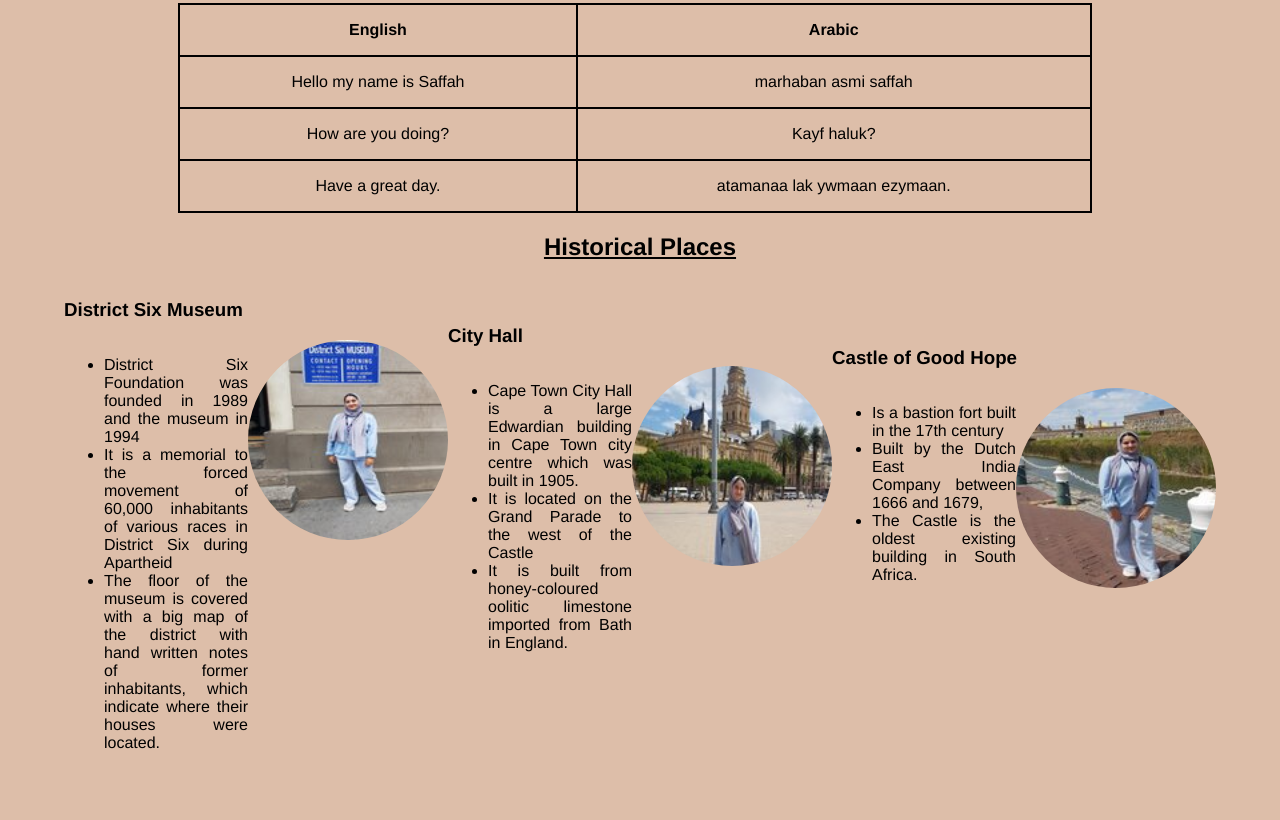
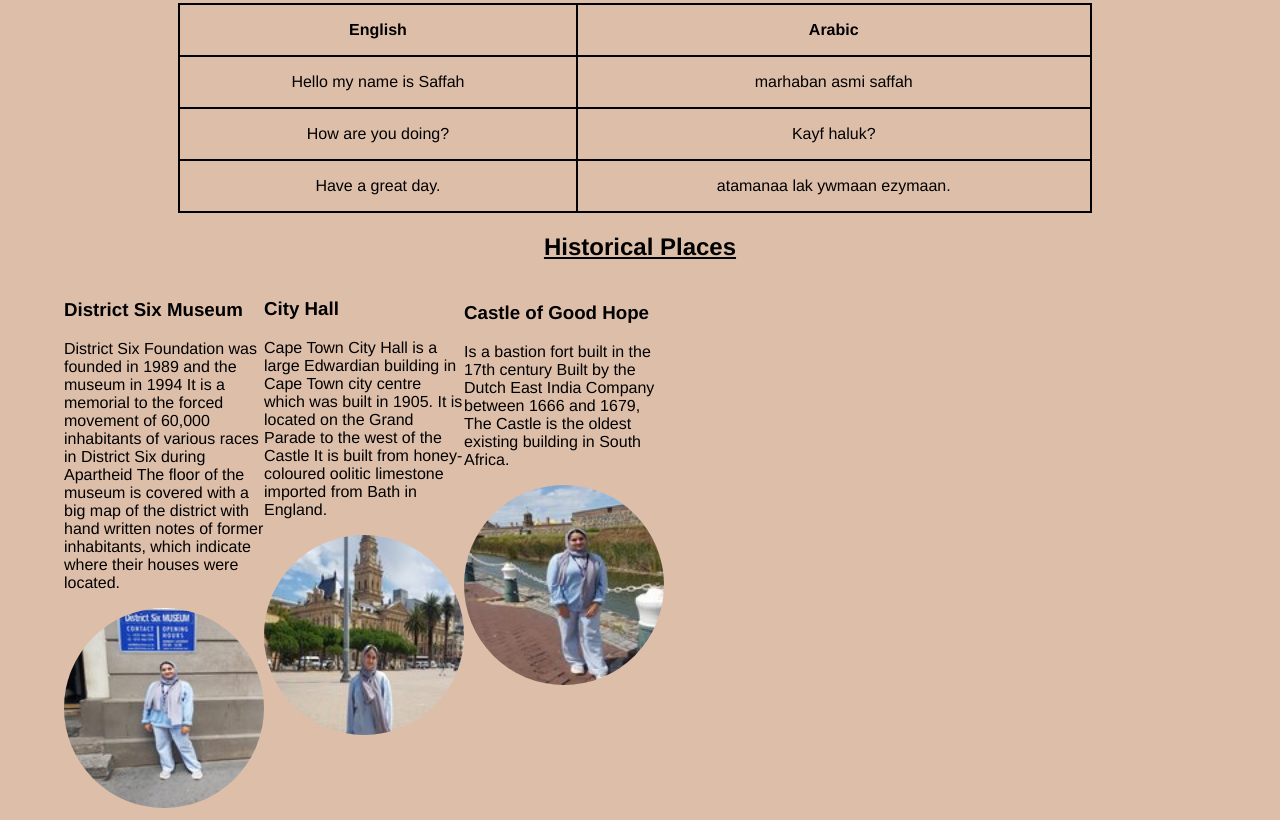
Before and after one commit to Saffah1910/Web-page, a plain HTML site: page my-webpage.html in a window 1280 px wide. Shown: the part 850-1670 px from the top of the page. Before the commit the page ends 1626 px from the top, so only its background shows below. Drawn offline with Linux system fonts and the light colour scheme.

Commit message:
intial commit

```diff
--- a/my-webpage.html
+++ b/my-webpage.html
@@ -32,8 +32,8 @@
     <div class="FavouriteCity">
 
         <p>
-            <li>Okinawa is known for it's magical cherry blossoms,
-            <li>It is also known to have one of the gratest aquriums in the world.
+            Okinawa is known for it's magical cherry blossoms,
+            It is also known to have one of the gratest aquriums in the world.
             Its only 6 hours away from the main cities such as Tokyo and Osaka.
 
         </p>
@@ -70,44 +70,53 @@
     </div>
 
 
-<div class="historical_places">  <h2><u>Historical Places</u></h2> </div>
+    <div class="historical_places">
+        <h2><u>Historical Places</u></h2>
+    </div>
 
     <div class="historic_container">
+
         <div class="Museum">
             <h3>District Six Museum</h3>
-            <div class="h1">
-                <ul>
-                    <li>District Six Foundation was founded in 1989 and the museum in 1994</li>
-                    <li>It is a memorial to the forced movement of 60,000 inhabitants of various races in District Six
-                        during Apartheid </li>
-                    <li>The floor of the museum is covered with a big map of the district with hand written notes of
-                        former inhabitants, which indicate where their houses were located. </li>
-                </ul>
-                <img src="./images/rsz_saffahd6m.jpg" alt="d6 museum">
+            <div class="d6_museum">
+
+                <p>
+                    District Six Foundation was founded in 1989 and the museum in 1994
+                   It is a memorial to the forced movement of 60,000 inhabitants of various races in District Six
+                        during Apartheid
+                   The floor of the museum is covered with a big map of the district with hand written notes of
+                        former inhabitants, which indicate where their houses were located.
+                </p>
+                <img class="hpimg" src="./images/rsz_saffahd6m.jpg" alt="d6 museum">
             </div>
         </div>
         <div class="CSPIC">
+
             <h3>City Hall</h3>
-            <div class="h2">
-                <ul>
-                    <li>Cape Town City Hall is a large Edwardian building in Cape Town city centre which was built in
-                        1905. </li>
-                    <li>It is located on the Grand Parade to the west of the Castle</li>
-                    <li>It is built from honey-coloured oolitic limestone imported from Bath in England.</li>
-                </ul>
-                <img src="./images/rsz_saffahch.jpg" alt="churchsquare">
+
+            <div class="city_hall">
+
+                <p>
+                    Cape Town City Hall is a large Edwardian building in Cape Town city centre which was built in
+                        1905.
+                    It is located on the Grand Parade to the west of the Castle
+                    It is built from honey-coloured oolitic limestone imported from Bath in England.
+                    </p>
+                <img class="hpimg" src="./images/rsz_saffahch.jpg" alt="churchsquare">
             </div>
         </div>
+
         <div class="GHpic">
             <h3>Castle of Good Hope</h3>
-            <div class="h3">
-                <ul>
-                    <li>Is a bastion fort built in the 17th century</li>
-                    <li>Built by the Dutch East India Company between 1666 and 1679,</li>
-                    <li>The Castle is the oldest existing building in South Africa.</li>
-                </ul>
+            <div class="castle_gh">
 
-                <img src="./images/rsz_saffahcgh.jpg" alt="castleOfGoodHope">
+                <p>
+                    Is a bastion fort built in the 17th century
+                    Built by the Dutch East India Company between 1666 and 1679,
+                    The Castle is the oldest existing building in South Africa.
+                </p>
+
+                <img class="hpimg" src="./images/rsz_saffahcgh.jpg" alt="castleOfGoodHope">
             </div>
         </div>
     </div>
```
Lines whose indentation alone changed are shown as unchanged.
